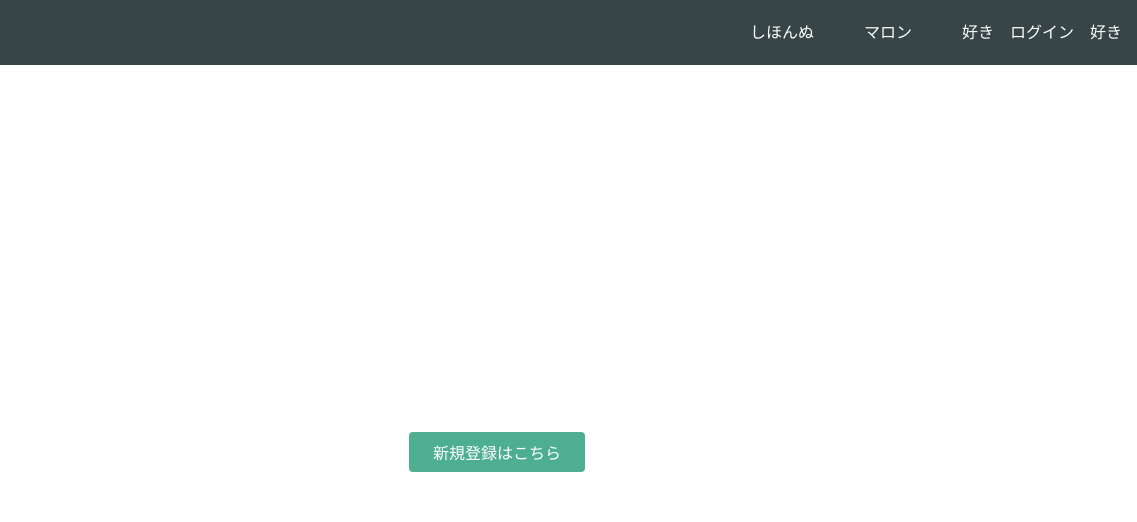
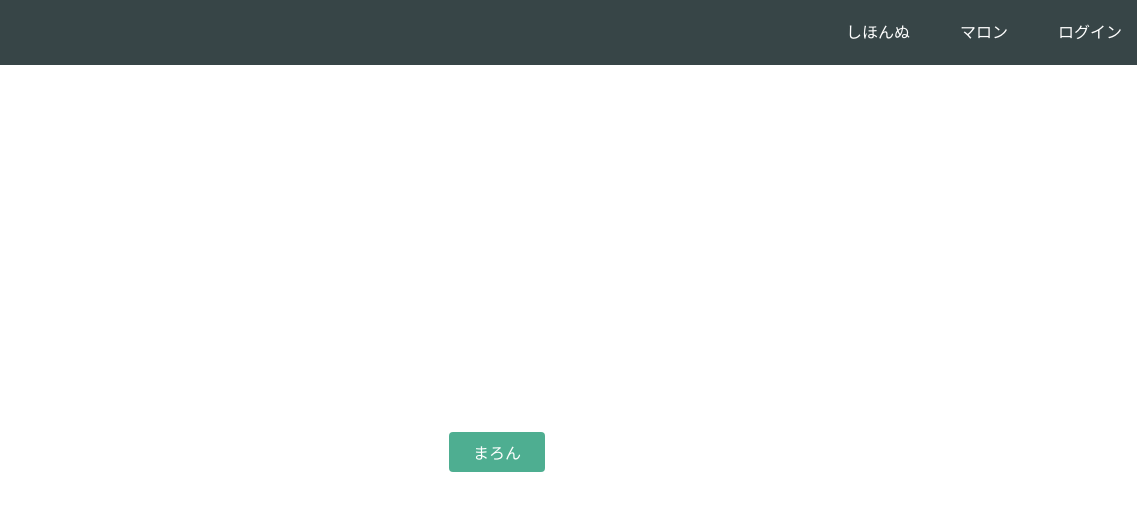
Before and after one commit to maron222/maron222.github.io, a plain HTML site: page index.html in a window 1280 px wide. Shown: the top 522 px of the page, 143-1280 px from the left. Drawn offline with Linux system fonts and the light colour scheme.

Commit message:
Update index.html

```diff
--- a/index.html
+++ b/index.html
@@ -17,7 +17,7 @@
       <div class="header-right">
         <a href="#">しほんぬ</a>
         <a href="#">マロン</a>
-        <a href="#" class="login">好き　ログイン　好き</a>
+        <a href="#" class="login">ログイン</a>
       </div>
     </div>
   </header>
@@ -26,7 +26,7 @@
       <h1>LEARN TO CODE.<br>LEARN TO BE CREATIVE.</h1>
       <p>Progateはオンラインプログラミング学習サービスです。<br>初心者にもやさしいスライドとレッスンで、ウェブサービスを作りながらプログラミングを学んでいきましょう。</p>
       <div class="btn-wrapper">
-        <a href="#" class="btn signup">新規登録はこちら</a>
+        <a href="#" class="btn signup">まろん</a>
         <p>or</p>
         <a href="#" class="btn facebook"><span class="fa fa-facebook"></span>Facebookで登録</a>
         <a href="#" class="btn twitter"><span class="fa fa-twitter"></span>Twitterで登録</a>
```
